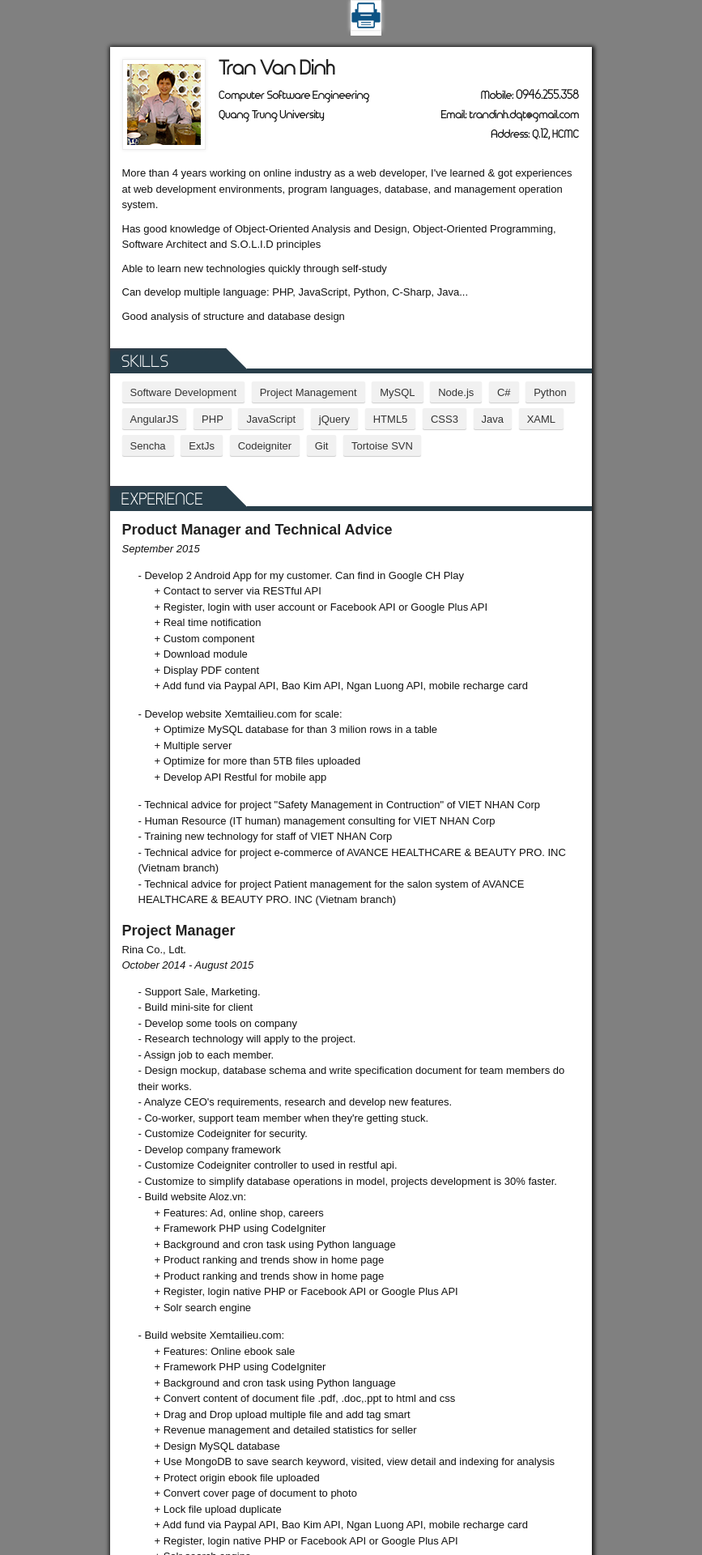
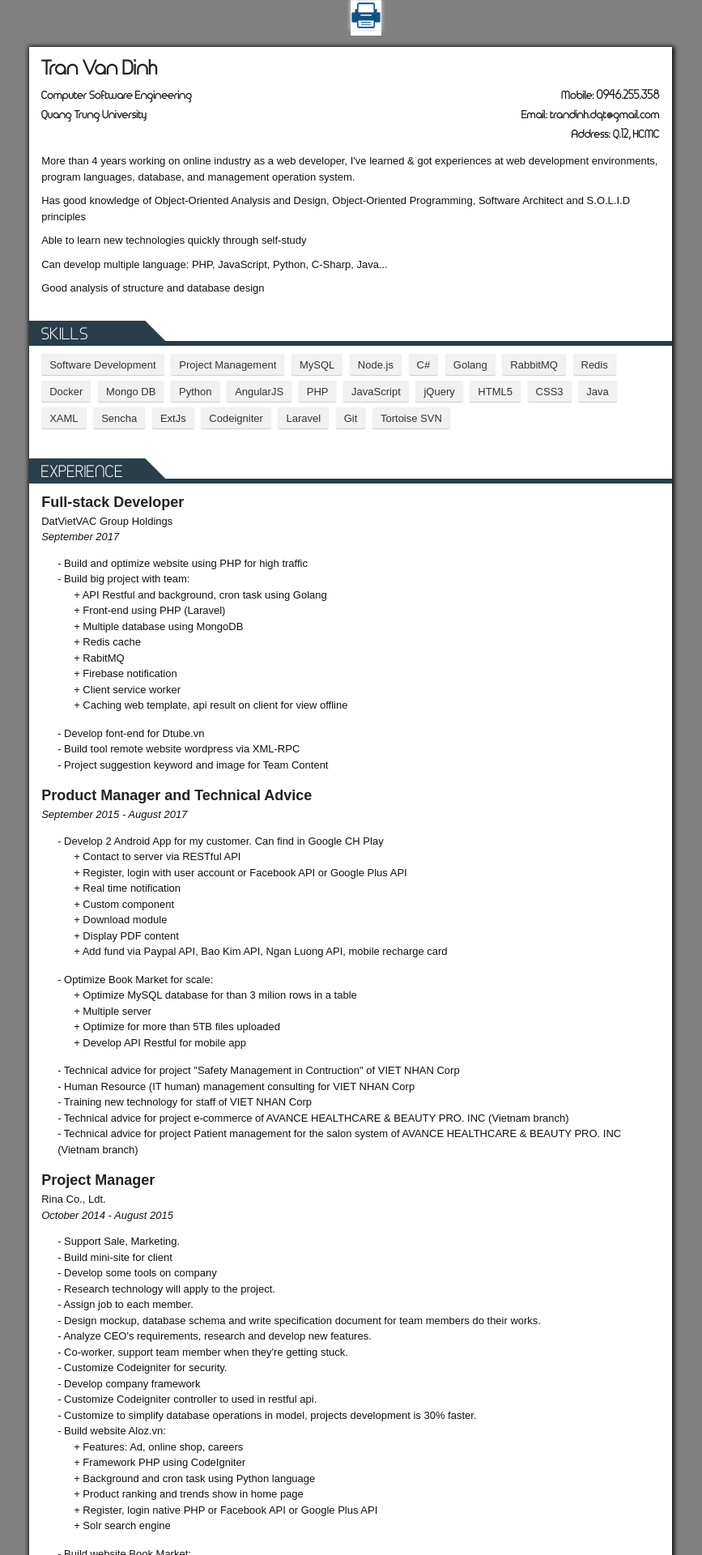
Before and after one commit to RoboWonder/robowonder.github.io, a Jekyll site: the page cv.html, which Jekyll copies as it is, in a window 1280 px wide. Shown: the top 1920 px of the page at 81% size, without its empty margins (207-1074 px from the left). Built offline with Jekyll 4.4.1, drawn with Linux system fonts in a browser that asks for light colours.

```diff
--- a/cv.html
+++ b/cv.html
@@ -8,6 +8,19 @@
     <link rel="stylesheet" type="text/css" href="css/style.css">
     <link rel="stylesheet" type="text/css" media="print" href="css/print.css">
     <title>Dinh Tran profile</title>
+    <style>
+        h3.heading{
+            position: relative;
+        }
+        h3.heading:after{
+            position: absolute;
+            content: ' ';
+            right: 0;
+            left: 0;
+            bottom: 0; height: 6px;
+            background: #283e4a
+        }
+    </style>
 </head>
 
 <body>
@@ -15,11 +28,8 @@
     <div class="print-button">
         <a class="print" onclick="_print()" href="#"><img src="img/icon_print.png"></a>
     </div>
-    <div class="page">
+    <div class="page" style="width: 210mm">
         <div class="header">
-            <div class="face">
-                <img src="img/face.jpg">
-            </div>
             <div>
                 <h3>Tran Van Dinh</h3>
                 <div class="name">
@@ -53,6 +63,11 @@
                 <li><span class="wrap">MySQL</span></li>
                 <li><span class="wrap">Node.js</span></li>
                 <li><span class="wrap">C#</span></li>
+                <li><span class="wrap">Golang</span></li>
+                <li><span class="wrap">RabbitMQ</span></li>
+                <li><span class="wrap">Redis</span></li>
+                <li><span class="wrap">Docker</span></li>
+                <li><span class="wrap">Mongo DB</span></li>
                 <li><span class="wrap">Python</span></li>
                 <li><span class="wrap">AngularJS</span></li>
                 <li><span class="wrap">PHP</span></li>
@@ -65,6 +80,7 @@
                 <li><span class="wrap">Sencha</span></li>
                 <li><span class="wrap">ExtJs</span></li>
                 <li><span class="wrap">Codeigniter</span></li>
+                <li><span class="wrap">Laravel</span></li>
                 <li><span class="wrap">Git</span></li>
                 <li><span class="wrap">Tortoise SVN</span></li>
             </ul>
@@ -74,8 +90,31 @@
                 EXPERIENCE
             </h3>
             <div class="company">
+                <h5>Full-stack Developer</h5>
+                <div>DatVietVAC Group Holdings</div>
+                <i class="time">September 2017</i>
+            </div>
+            <ul class="description">
+                <li>- Build and optimize website using PHP for high traffic</li>
+                <li>- Build big project with team:
+                    <ul>
+                        <li>+ API Restful and background, cron task using Golang</li>
+                        <li>+ Front-end using PHP (Laravel)</li>
+                        <li>+ Multiple database using MongoDB</li>
+                        <li>+ Redis cache</li>
+                        <li>+ RabitMQ</li>
+                        <li>+ Firebase notification</li>
+                        <li>+ Client service worker</li>
+                        <li>+ Caching web template, api result on client for view offline</li>
+                    </ul>
+                </li>
+                <li>- Develop font-end for Dtube.vn</li>
+                <li>- Build tool remote website wordpress via XML-RPC</li>
+                <li>- Project suggestion keyword and image for Team Content</li>
+            </ul>
+            <div class="company">
                 <h5>Product Manager and Technical Advice</h5>
-                <i class="time">September 2015</i>
+                <i class="time">September 2015 - August 2017</i>
             </div>
             <ul class="description">
                 <li>- Develop 2 Android App for my customer. Can find in Google CH Play</li>
@@ -90,7 +129,7 @@
                         <li>+ Add fund via Paypal API, Bao Kim API, Ngan Luong API, mobile recharge card</li>
                     </ul>
                 </li>
-                <li>- Develop website Xemtailieu.com for scale:</li>
+                <li>- Optimize Book Market for scale:</li>
                 <li>
                     <ul>
                         <li>+ Optimize MySQL database for than 3 milion rows in a table</li>
@@ -130,15 +169,13 @@
                         <li>+ Framework PHP using CodeIgniter</li>
                         <li>+ Background and cron task using Python language</li>
                         <li>+ Product ranking and trends show in home page</li>
-                        <li>+ Product ranking and trends show in home page</li>
                         <li>+ Register, login native PHP or Facebook API or Google Plus API</li>
                         <li>+ Solr search engine</li>
                     </ul>
                 </li>
-                <li>- Build website Xemtailieu.com:</li>
+                <li>- Build website Book Market:</li>
                 <li>
                     <ul>
-                        <li>+ Features: Online ebook sale</li>
                         <li>+ Framework PHP using CodeIgniter</li>
                         <li>+ Background and cron task using Python language</li>
                         <li>+ Convert content of document file .pdf, .doc,.ppt to html and css</li>
```
Also changed, not shown: _posts/2018-03-30-windows-subsystem-for-linux-mon-qua-cho-dev.md (added, +65 -0 lines), 1 other file.
